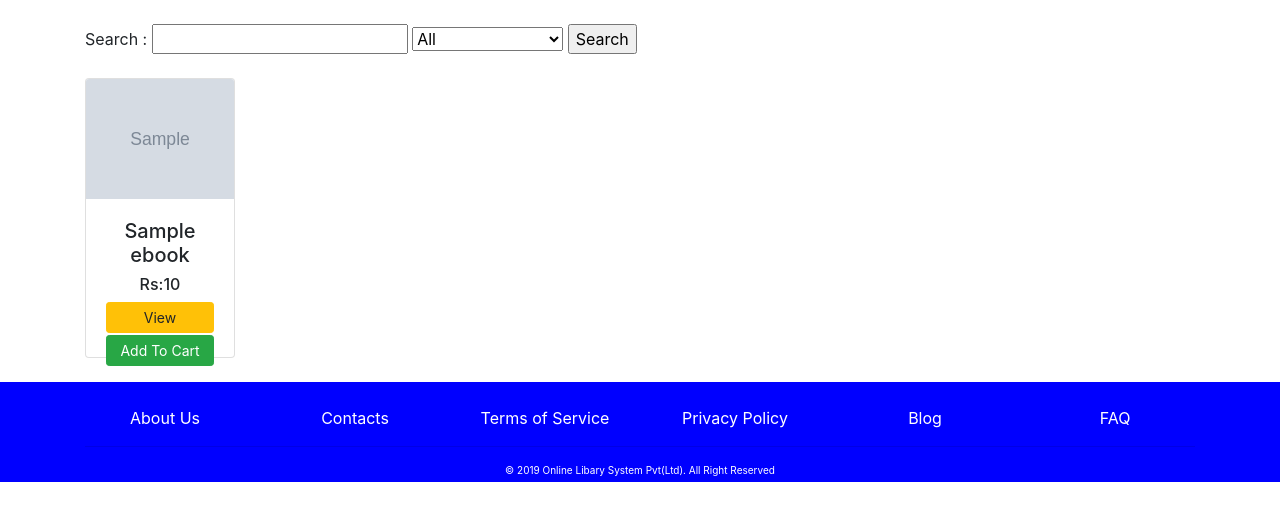
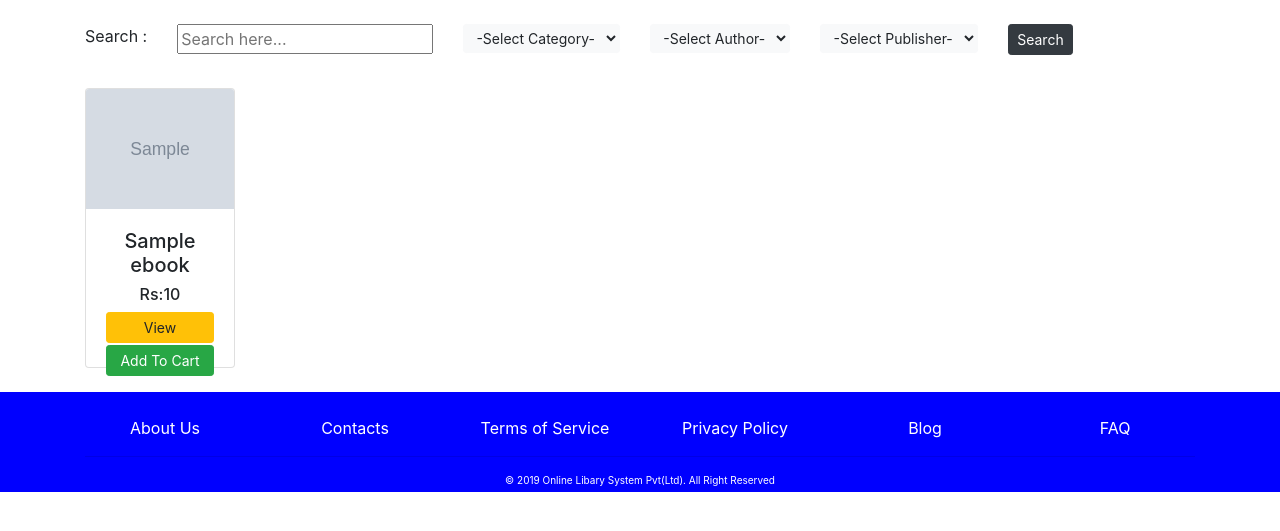
Before and after one commit to thivankanimesh/olms, a PHP site: page / in a window 1280 px wide. Shown: the part 56-587 px from the top of the page. Run offline with PHP 8.4, Linux system fonts and the light colour scheme; tables that the repository leaves empty or names only in its code hold one stand-in row (values such as "Sample post"); grey boxes marked "Sample" are stand-in pictures.

Commit message:
Optimized search options in index.php

```diff
--- a/index.php
+++ b/index.php
@@ -16,6 +16,26 @@
         $row_list1[] = $row1;
     }
 
+    $row_list2 = array();
+
+    $query3 = "select fname, lname from author";
+
+    $result3 = mysqli_query($con,$query3);
+
+    while($row2 = mysqli_fetch_array($result3)){
+        $row_list2[] = $row2;
+    }
+
+    $row_list3 = array();
+
+    $query4 = "select fname, lname from publisher";
+
+    $result4 = mysqli_query($con,$query4);
+
+    while($row3 = mysqli_fetch_array($result4)){
+        $row_list3[] = $row3;
+    }
+
 ?>
 
 <?php
@@ -26,11 +46,31 @@
 
         $q = $_POST['q'];
         $category_name = $_POST['category'];
+        $author_name = $_POST['author'];
+        $publisher_name = $_POST['publisher'];
 
-        if($category_name == "All"){
+        $author_name_array = array();
+        $publisher_name_array = array();
+
+        $author_name_array[] = explode(" ",$author_name,2);
+        $publisher_name_array[] = explode(" ",$publisher_name,2);
+
+        if($category_name == "-Select Category-" && $author_name == "-Select Author-" && $publisher_name == "-Select Publisher-"){
             $query2 = "select*from ebook where title like '%$q%' ";
+        }else if($author_name == "-Select Author-" && $publisher_name == "-Select Publisher-") {
+            $query2 = "select*from ebook inner join category on category.category_id = ebook.category_id where ebook.title like '%$q%' and category.name = '$category_name'";
+        }else if($category_name == "-Select Category-" && $publisher_name == "-Select Publisher-"){
+            $query2 = "select*from ebook inner join author on author.author_id = ebook.author_id where ebook.title like '%$q%' and (author.fname = '".$author_name_array[0][0]."' or author.lname = '".$author_name_array[0][1]."')";
+        }else if($category_name == "-Select Category-" && $author_name == "-Select Author-"){
+            $query2 = "select*from ebook inner join publisher on publisher.publisher_id = ebook.publisher_id where ebook.title like '%$q%' and (publisher.fname = '".$publisher_name_array[0][0]."' or publisher.lname = '".$publisher_name_array[0][1]."')";
+        }else if($publisher_name == "-Select Publisher-"){
+            $query2 = "select*from ebook inner join category on category.category_id = ebook.category_id inner join author on author.author_id = ebook.author_id where ebook.title like '%$q%' and category.name = '$category_name' and (author.fname = '".$author_name_array[0][0]."' or author.lname = '".$author_name_array[0][1]."')";
+        }else if($author_name == "-Select Author-"){
+            $query2 = "select*from ebook inner join category on category.category_id = ebook.category_id inner join publisher on publisher.publisher_id = ebook.publisher_id where ebook.title like '%$q%' and category.name = '$category_name' and (publisher.fname = '".$publisher_name_array[0][0]."' or publisher.lname = '".$publisher_name_array[0][1]."')";
+        }else if($category_name == "-Select Category-"){
+            $query2 = "select*from ebook inner join author on author.author_id = ebook.author_id inner join publisher on publisher.publisher_id = ebook.publisher_id where ebook.title like '%$q%' and (author.fname = '".$author_name_array[0][0]."' or author.lname = '".$author_name_array[0][1]."') and (publisher.fname = '".$publisher_name_array[0][0]."' or publisher.lname = '".$publisher_name_array[0][1]."')";
         }else {
-            $query2 = "select*from ebook inner join category on category.category_id = ebook.category_id where ebook.title like '%$q%' and category.name like '$category_name'";
+            $query2 = "select*from ebook inner join category on category.category_id = ebook.category_id inner join author on author.author_id = ebook.author_id inner join publisher on publisher.publisher_id = ebook.publisher_id where ebook.title like '%$q%' and category.name = '$category_name' and (author.fname = '".$author_name_array[0][0]."' or author.lname = '".$author_name_array[0][1]."') and (publisher.fname = '".$publisher_name_array[0][0]."' or publisher.lname = '".$publisher_name_array[0][1]."')";
         }
 
         $result2 = mysqli_query($con,$query2);
@@ -100,19 +140,49 @@
         <br />
 
         <div class="row">
-            <div class="col">
+            <div class="col-12 text-center">
                 <form action="index.php" method="POST">
-                    Search :
-                    <input name="q" type="text" />
-                    <select name="category">
+                    <div class="row">
+                        <div class="col-sm-auto">
+                            <p>Search :</p>
+                        </div>
+                        <div class="col-sm-auto">
+                            <input name="q" type="text" placeholder="Search here..." />
+                        </div>
+                        <div class="col-sm-auto">
+                            <select class="btn btn-sm btn-light" name="category">
                                 <?php
-                            echo '<option value="All" selected>All</option>';
+                                    echo '<option value="-Select Category-" selected>-Select Category-</option>';
                                     foreach($row_list1 as $row1){
                                         echo '<option value="'.$row1['name'].'">'.$row1['name'].'</option>';
                                     }
                                 ?>
                             </select>
-                    <input type="submit" name="form-search" value="Search" />
+                        </div>
+                        <div class="col-sm-auto">
+                            <select class="btn btn-sm btn-light" name="author">
+                                <?php
+                                    echo '<option value="-Select Author-" select>-Select Author-</option>';
+                                    foreach($row_list2 as $row2){
+                                        echo '<option value="'.$row2['fname'].' '.$row2['lname'].'">'.$row2['fname'].' '.$row2['lname'].'</option>';
+                                    }
+                                ?>
+                            </select>
+                        </div>
+                        <div class="col-sm-auto">
+                            <select class="btn btn-sm btn-light" name="publisher">
+                                <?php
+                                    echo '<option value="-Select Publisher-" select>-Select Publisher-</option>';
+                                    foreach($row_list3 as $row3){
+                                        echo '<option value="'.$row3['fname'].' '.$row3['lname'].'">'.$row3['fname'].' '.$row3['lname'].'</option>';
+                                    }
+                                ?>
+                            </select>
+                        </div>
+                        <div class="col-sm-auto">
+                            <input class="btn btn-sm btn-dark" type="submit" name="form-search" value="Search" />
+                        </div>
+                    </div>
                 </form>
             </div>
         </div>
```
Lines whose indentation alone changed are shown as unchanged.
